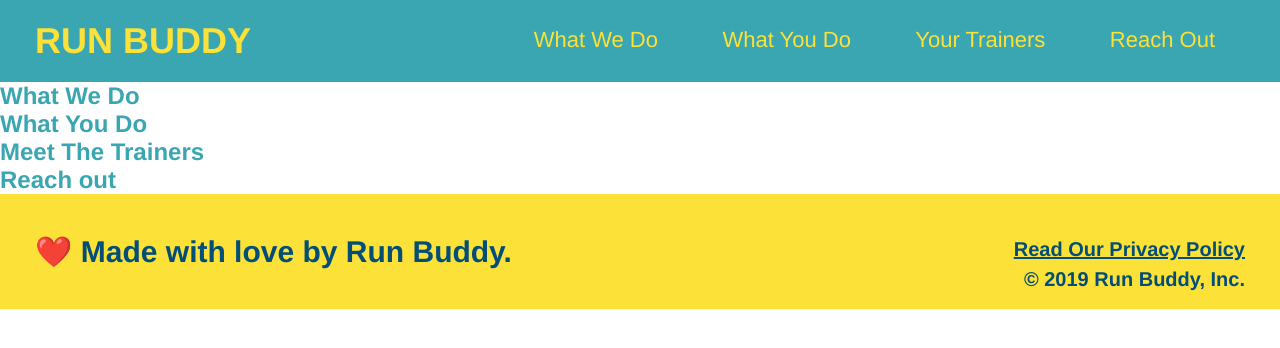
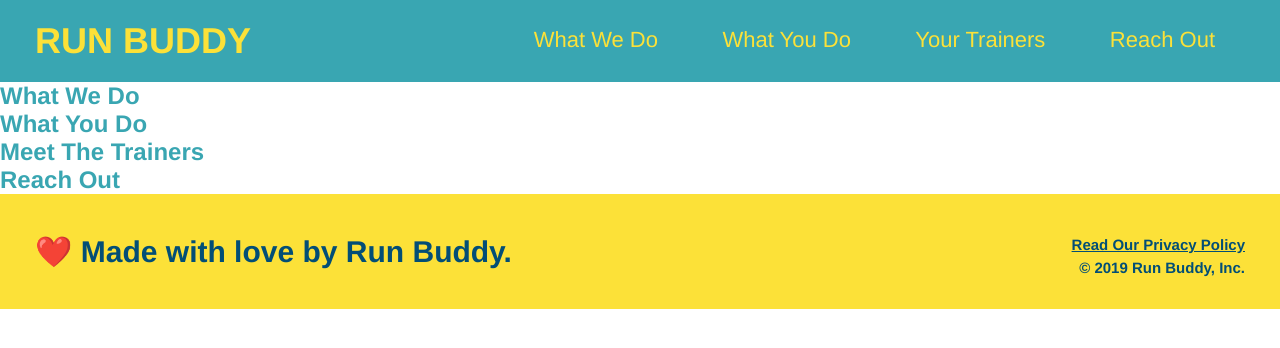
Before and after one commit to tunjijnr1/run-buddy, a plain HTML site: page index.html in a window 1280 px wide. Drawn offline with Linux system fonts and the light colour scheme.

Commit message:
Made the O in reach out capital letter

```diff
--- a/assets/css/style.css
+++ b/assets/css/style.css
@@ -1,3 +1,9 @@
+* {
+  margin: 0;
+  padding: 0;
+  box-sizing: border-box;
+}
+
 body {
     /* more on this crazy alphanumerical value in a minute! */
     color: #39a6b2;
@@ -38,11 +44,6 @@ header {
     font-size: 22px;
   }
 
-  * {
-    margin: 0;
-    padding: 0;
-    box-sizing: border-box;
-  }
 
   footer {
     background: #fce138;
@@ -61,7 +62,7 @@ header {
     float: right;
     line-height: 1.5;
     text-align: right;
-    font-size: 20px;
+    font-size: 15px;
   }
 
   footer a {
--- a/index.html
+++ b/index.html
@@ -44,7 +44,7 @@
     Meet The Trainers
   </h2>
   <h2>
-    Reach out
+    Reach Out
   </h2>
 </body>
   <footer>
```
